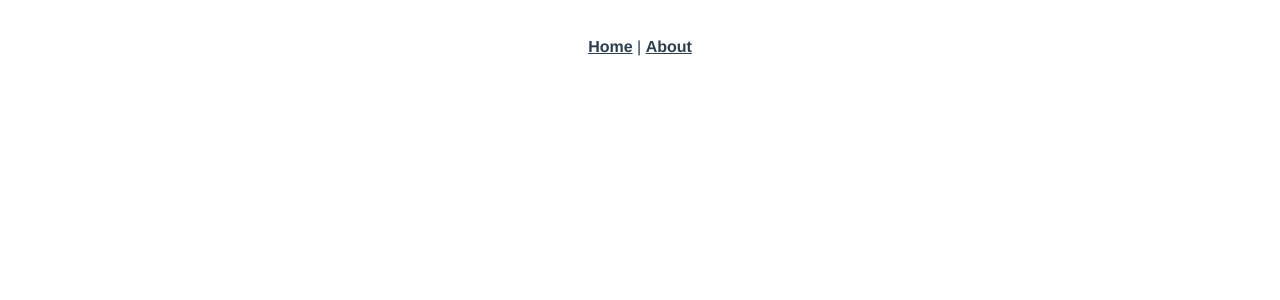
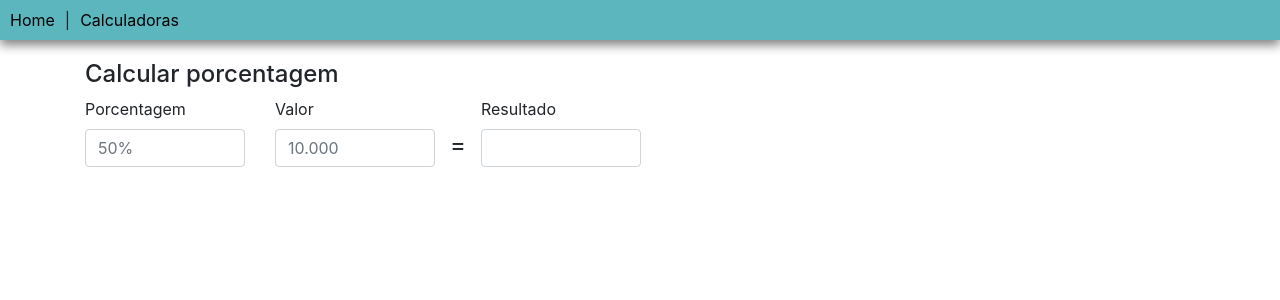
Before and after one commit to sam93vasconcelos/utils, a Vue app: page /#/calculadoras in a window 1280 px wide. Shown: the top 300 px of the page. Built offline with nearby package versions, Linux system fonts and the light colour scheme; no server answers.

Commit message:
Criado cal porcen e conversor

```diff
--- a/package.json
+++ b/package.json
@@ -8,8 +8,11 @@
     "lint": "vue-cli-service lint"
   },
   "dependencies": {
+    "axios": "^0.20.0",
+    "bootstrap": "^4.5.2",
+    "bootstrap-vue": "^2.16.0",
     "core-js": "^3.6.5",
-    "vue": "^2.6.11",
+    "vue": "^2.6.12",
     "vue-router": "^3.2.0",
     "vuex": "^3.4.0"
   },
@@ -22,6 +25,7 @@
     "babel-eslint": "^10.1.0",
     "eslint": "^6.7.2",
     "eslint-plugin-vue": "^6.2.2",
+    "vue-cli-plugin-bootstrap-vue": "^0.6.0",
     "vue-template-compiler": "^2.6.11"
   },
   "eslintConfig": {
--- a/src/App.vue
+++ b/src/App.vue
@@ -1,32 +1,18 @@
 <template>
   <div id="app">
-    <div id="nav">
-      <router-link to="/">Home</router-link> |
-      <router-link to="/about">About</router-link>
-    </div>
+    <AppMenu/>
     <router-view/>
   </div>
 </template>
 
+<script>
+import AppMenu from './components/AppMenu'
+export default {
+  components: {
+    AppMenu
+  }
+}
+</script>
+
 <style>
-#app {
-  font-family: Avenir, Helvetica, Arial, sans-serif;
-  -webkit-font-smoothing: antialiased;
-  -moz-osx-font-smoothing: grayscale;
-  text-align: center;
-  color: #2c3e50;
-}
-
-#nav {
-  padding: 30px;
-}
-
-#nav a {
-  font-weight: bold;
-  color: #2c3e50;
-}
-
-#nav a.router-link-exact-active {
-  color: #42b983;
-}
 </style>
--- /dev/null
+++ b/src/components/AppMenu.vue
@@ -0,0 +1,23 @@
+<template>
+  <div id="nav">
+    <router-link to="/">Home</router-link> |
+    <router-link to="/calculadoras">Calculadoras</router-link>
+  </div>
+</template>
+
+<style scoped>
+  #nav {
+    width: 100%;
+    background-color: rgb(91, 182, 189);
+    height: 40px;
+    box-shadow: 0 5px 10px gray;
+    display: flex;
+    align-items: center;
+    margin-bottom: 20px;
+  }
+
+  a {
+    color: black;
+    margin: 0 10px;
+  }
+</style>
--- a/src/main.js
+++ b/src/main.js
@@ -2,6 +2,14 @@ import Vue from 'vue'
 import App from './App.vue'
 import router from './router'
 import store from './store'
+
+require('@/assets/styles/main.css')
+import { BootstrapVue, IconsPlugin } from 'bootstrap-vue'
+Vue.use(BootstrapVue)
+Vue.use(IconsPlugin)
+
+import 'bootstrap/dist/css/bootstrap.css'
+import 'bootstrap-vue/dist/bootstrap-vue.css'
 
 Vue.config.productionTip = false
 
--- /dev/null
+++ b/src/modules/CalculadoraMoedas.vue
@@ -0,0 +1,98 @@
+<template>
+  <div v-if="this.moedas">
+    <h4>Conversor de moedas</h4>
+
+    <div class="row">
+      <div class="col-12">
+        <b-form-group
+          label="Valor para converter"
+          label-for="valor"
+        >
+          <b-form-input @input="converter" v-model="valor" id="valor" placeholder="converter"></b-form-input>
+        </b-form-group>
+      </div>
+    </div>
+
+    <div class="row">
+      <div class="col-md-4 col-sm-12">
+        <b-form-group
+          :label="this.moedas.USD.name"
+          :label-for="this.moedas.USD.code"
+        >
+          <b-form-input @input="converterUSD" :id="this.moedas.USD.code" v-model="usd" :placeholder="this.moedas.USD.bid"></b-form-input>
+        </b-form-group>
+      </div>
+      <div class="col-md-4 col-sm-12">
+        <b-form-group
+          :label="this.moedas.EUR.name"
+          :label-for="this.moedas.EUR.code"
+        >
+          <b-form-input @input="converterEUR" :id="this.moedas.EUR.code" v-model="eur" :placeholder="this.moedas.EUR.bid"></b-form-input>
+        </b-form-group>
+      </div>
+      <div class="col-md-4 col-sm-12">
+        <b-form-group
+          :label="this.moedas.BTC.name"
+          :label-for="this.moedas.BTC.code"
+        >
+          <b-form-input @input="converterBTC" :id="this.moedas.BTC.code" v-model="btc" :placeholder="this.moedas.BTC.bid"></b-form-input>
+        </b-form-group>
+      </div>
+    </div>
+  </div>
+</template>
+
+<script>
+import axios from 'axios'
+
+export default {
+  data() {
+    return {
+      valor: '',
+      moedas: null,
+      usd: '',
+      eur: '',
+      btc: ''
+    }
+  },
+  created() {
+    axios.get('https://economia.awesomeapi.com.br/all/USD-BRL,EUR-BRL,BTC-BRL')
+    .then(res => {
+      this.moedas = res.data
+    })
+    .catch(err => console.log(err))
+  },
+  methods: {
+    tiraVirgula() {
+      this.valor = this.valor.toString().replace(',','.')
+      this.usd = this.usd.toString().replace(',','.')
+      this.eur = this.eur.toString().replace(',','.')
+      this.btc = this.btc.toString().replace(',','.')
+    },
+    converter() {
+      this.tiraVirgula()
+      this.usd = (this.valor / this.moedas.USD.bid).toFixed(2)
+      this.eur = (this.valor / this.moedas.EUR.bid).toFixed(2)
+      this.btc = (this.valor / this.moedas.BTC.bid).toFixed(2)
+    },
+    converterUSD() {
+      this.tiraVirgula()
+      this.valor = (this.usd * this.moedas.USD.bid).toFixed(2)
+      this.eur = (this.valor / this.moedas.EUR.bid).toFixed(2)
+      this.btc = (this.valor / this.moedas.BTC.bid).toFixed(2)
+    },
+    converterEUR() {
+      this.tiraVirgula()
+      this.valor = (this.eur * this.moedas.EUR.bid).toFixed(2)
+      this.usd = (this.valor / this.moedas.USD.bid).toFixed(2)
+      this.btc = (this.valor / this.moedas.BTC.bid).toFixed(2)
+    },
+    converterBTC() {
+      this.tiraVirgula()
+      this.valor = (this.btc * this.moedas.BTC.bid).toFixed(2)
+      this.eur = (this.valor / this.moedas.EUR.bid).toFixed(2)
+      this.usd = (this.valor / this.moedas.USD.bid).toFixed(2)
+    }
+  }
+}
+</script>
--- /dev/null
+++ b/src/modules/CalculadoraPorcentagem.vue
@@ -0,0 +1,77 @@
+<template>
+  <div>
+    <h4>Calcular porcentagem</h4>
+    <div class="row">
+      <div class="col-md-2">
+        <b-form-group
+          label="Porcentagem"
+          label-for="porcentagem"
+        >
+          <b-form-input @input="calculaP()" id="porcentagem" v-model="porcentagem" placeholder="50%"></b-form-input>
+        </b-form-group>
+      </div>
+      <div class="col-md-2">
+        <b-form-group
+          label="Valor"
+          label-for="valor"
+        >
+          <b-form-input @input="calculaP()" id="valor" v-model="valor" placeholder="10.000"></b-form-input>
+        </b-form-group>
+      </div>
+      <span style="font-size: 24px; transform: translateY(30px);">=</span>
+      <div class="col-md-2">
+        <b-form-group
+          label="Resultado"
+          label-for="resultado"
+        >
+          <b-form-input @input="calculaV()" id="resultado" v-model="resultado"></b-form-input>
+        </b-form-group>
+      </div>
+    </div>
+  </div>
+</template>
+
+<script>
+export default {
+  data() {
+    return {
+      porcentagem: '',
+      valor: '',
+      resultado: ''
+    }
+  },
+  methods: {
+    tiraVirgula() {
+      if (this.porcentagem == '' || this.porcentagem == null) {
+        this.porcentagem = 0
+      }
+      if (this.valor == '' || this.valor == null) {
+        this.valor = 0
+      }
+      if (this.resultado == '' || this.resultado == null) {
+        this.resultado = 0
+      }
+      this.texto()
+      this.porcentagem = this.porcentagem.replace(',','.')
+      this.valor = this.valor.replace(',','.')
+      this.resultado = this.resultado.replace(',','.')
+    },
+    texto() {
+      this.porcentagem = this.porcentagem.toString()
+      this.valor = this.valor.toString()
+      this.resultado = this.resultado.toString()
+    },
+    calculaP() {
+      this.tiraVirgula()
+      let soma = (this.porcentagem * this.valor) / 100
+      this.resultado = soma.toFixed(2)
+    },
+
+    calculaV() {
+      this.tiraVirgula()
+      let soma = (this.resultado / this.valor) * 100
+      this.porcentagem = soma
+    }
+  }
+}
+</script>
--- a/src/router/index.js
+++ b/src/router/index.js
@@ -11,12 +11,12 @@ Vue.use(VueRouter)
     component: Home
   },
   {
-    path: '/about',
-    name: 'About',
+    path: '/calculadoras',
+    name: 'Calculadora',
     // route level code-splitting
     // this generates a separate chunk (about.[hash].js) for this route
     // which is lazy-loaded when the route is visited.
-    component: () => import(/* webpackChunkName: "about" */ '../views/About.vue')
+    component: () => import(/* webpackChunkName: "about" */ '../views/Calculadora.vue')
   }
 ]
 
--- a/src/views/About.vue
+++ /dev/null
@@ -1,5 +0,0 @@
-<template>
-  <div class="about">
-    <h1>This is an about page</h1>
-  </div>
-</template>
--- /dev/null
+++ b/src/views/Calculadora.vue
@@ -0,0 +1,18 @@
+<template>
+  <div class="container">
+    <CalculadoraPorcentagem/>
+    <CalculadoraMoedas/>
+  </div>
+</template>
+
+<script>
+import CalculadoraMoedas from '../modules/CalculadoraMoedas'
+import CalculadoraPorcentagem from '../modules/CalculadoraPorcentagem'
+
+export default {
+  components: {
+    CalculadoraMoedas,
+    CalculadoraPorcentagem
+  },
+}
+</script>
--- a/src/views/Home.vue
+++ b/src/views/Home.vue
@@ -1,18 +1,14 @@
 <template>
   <div class="home">
-    <img alt="Vue logo" src="../assets/logo.png">
-    <HelloWorld msg="Welcome to Your Vue.js App"/>
+    <h1 class="text-center">Vue Utils</h1>
   </div>
 </template>
 
 <script>
-// @ is an alias to /src
-import HelloWorld from '@/components/HelloWorld.vue'
 
 export default {
   name: 'Home',
   components: {
-    HelloWorld
   }
 }
 </script>
```
Also changed, not shown: src/assets/styles/main.css (added), 1 other file (tests, documents, lock files or other folders).
